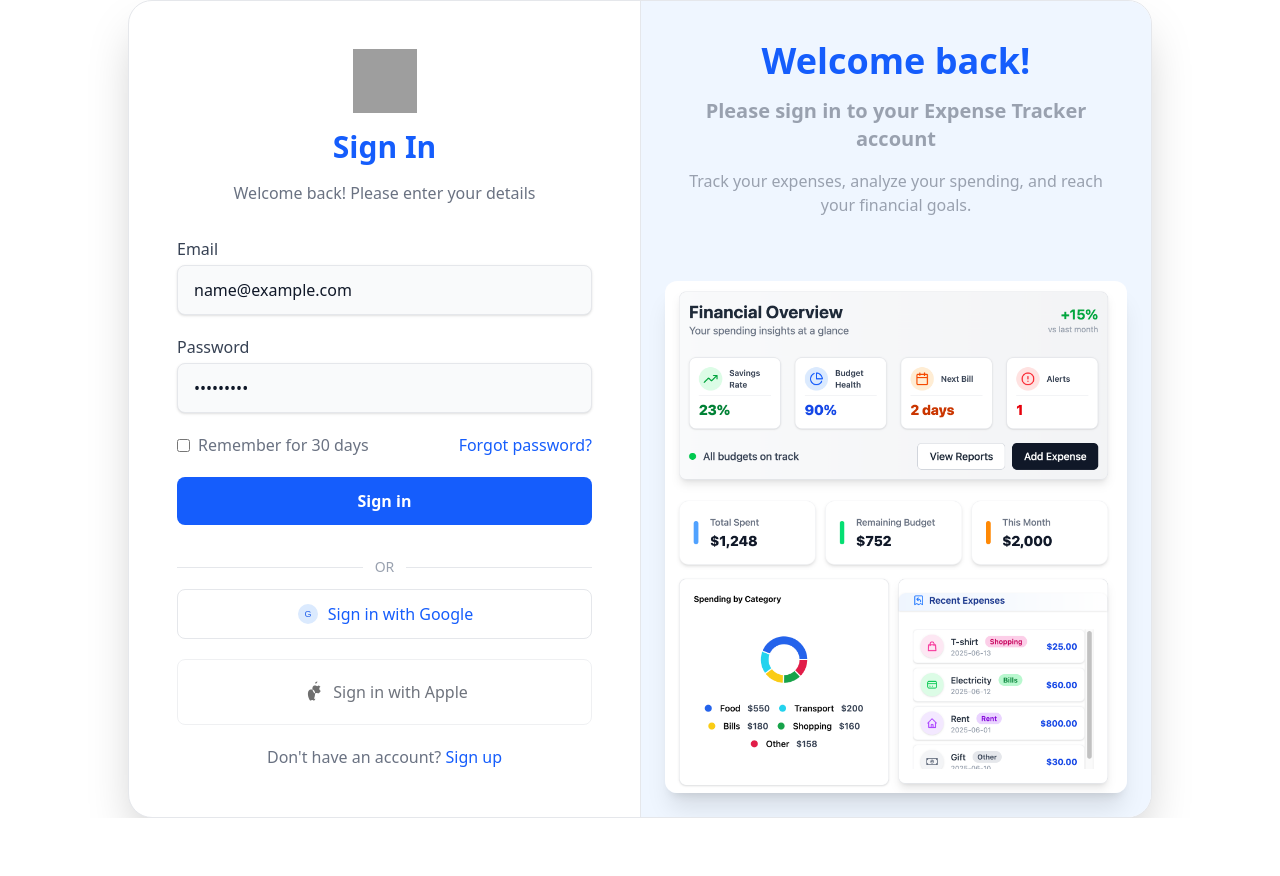
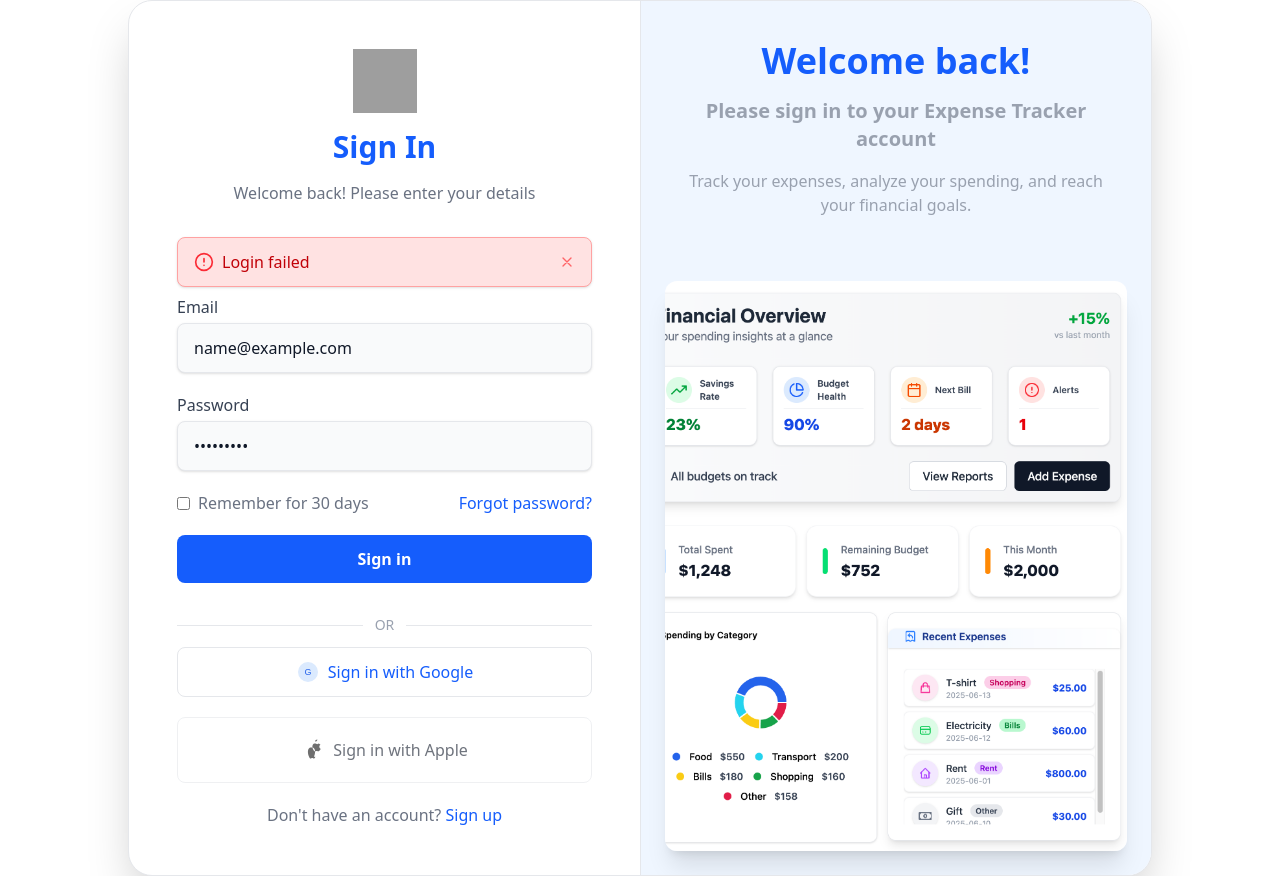
Before and after one commit to RosmeoP/expense-tracker, a React (Vite) app: page / in a window 1280 px wide. Both pictures are taken after typing "name@example.com", "Sample123" into the empty fields and a click on the button "Sign in". Before the commit the page ends 818 px from the top, so only its background shows below. Built offline with nearby package versions, Linux system fonts and the light colour scheme; no server answers; grey boxes are pictures that could not be loaded.

Commit message:
feat: enhance login component with error handling and display

```diff
--- a/src/pages/login.tsx
+++ b/src/pages/login.tsx
@@ -7,17 +7,21 @@ const Login = () => {
   const [email, setEmail] = useState('');
   const [password, setPassword] = useState('');
   const [remember, setRemember] = useState(false);
+  const [error, setError] = useState<string | null>(null);
   const navigate = useNavigate();
 
   const handleSubmit = async (e: React.FormEvent) => {
     e.preventDefault();
+    setError(null); // Clear previous errors
     try {
       await loginUser(email, password);
       navigate('/dashboard');
     } catch (error) {
       if (error instanceof Error) {
+        setError(error.message);
         console.error('Error during login:', error.message);
       } else {
+        setError('An unknown error occurred.');
         console.error('Error during login:', error);
       }
     }
@@ -35,6 +39,29 @@ const Login = () => {
           <h2 className="text-3xl font-bold text-blue-600 text-center mb-4">Sign In</h2>
           <p className="text-center text-gray-500 mb-8">Welcome back! Please enter your details</p>
           <form onSubmit={handleSubmit} className="space-y-5">
+            {error && (
+              <div className="flex items-center justify-between bg-red-100 border border-red-300 text-red-700 px-4 py-3 rounded-lg mb-2 shadow animate-fade-in">
+                <div className="flex items-center gap-2">
+                  {/* Error icon */}
+                  <svg className="w-5 h-5 text-red-500" fill="none" stroke="currentColor" strokeWidth={2} viewBox="0 0 24 24">
+                    <circle cx="12" cy="12" r="10" stroke="currentColor" strokeWidth="2" fill="none"/>
+                    <path strokeLinecap="round" strokeLinejoin="round" d="M12 8v4m0 4h.01" />
+                  </svg>
+                  <span className="font-medium">{error}</span>
+                </div>
+                {/* Dismiss button */}
+                <button
+                  type="button"
+                  onClick={() => setError(null)}
+                  className="ml-4 text-red-400 hover:text-red-600 focus:outline-none"
+                  aria-label="Dismiss error"
+                >
+                  <svg className="w-4 h-4" fill="none" stroke="currentColor" strokeWidth={2} viewBox="0 0 24 24">
+                    <path strokeLinecap="round" strokeLinejoin="round" d="M6 18L18 6M6 6l12 12" />
+                  </svg>
+                </button>
+              </div>
+            )}
             <div>
               <label className="block text-base font-medium text-gray-700">Email</label>
               <input
```
